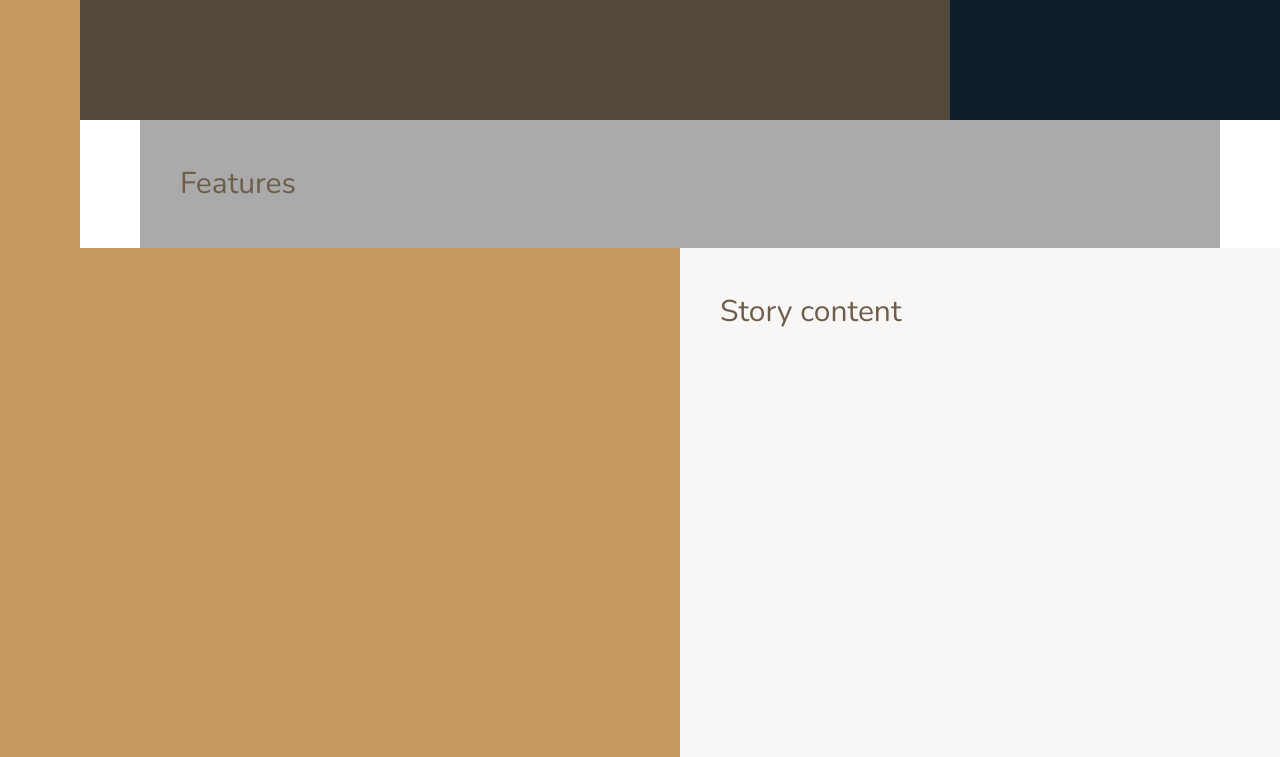
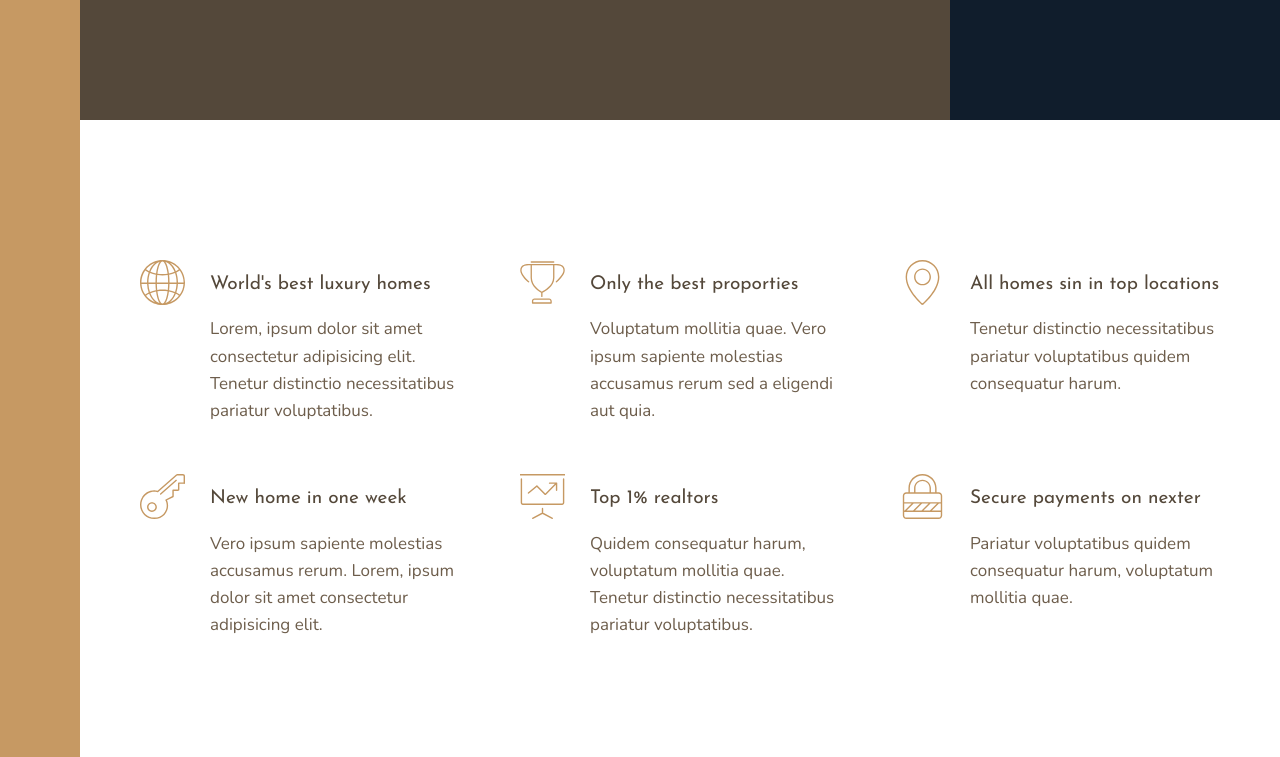
Before and after one commit to oxtnpi/nexter-grid, a website: page index.html in a window 1280 px wide. Shown: the part 520-1277 px from the top of the page. Drawn offline with nearby package versions, Linux system fonts and the light colour scheme.

Commit message:
add features section

```diff
--- a/index.html
+++ b/index.html
@@ -1,41 +1,74 @@
 <!DOCTYPE html>
 <html lang="en">
   <head>
-        <meta charset="UTF-8">
-        <meta name="viewport" content="width=device-width, initial-scale=1.0">
-        <meta http-equiv="X-UA-Compatible" content="ie=edge">
+    <meta charset="UTF-8" />
+    <meta name="viewport" content="width=device-width, initial-scale=1.0" />
+    <meta http-equiv="X-UA-Compatible" content="ie=edge" />
 
-        <link href="https://fonts.googleapis.com/css?family=Josefin+Sans:300,400,400i|Nunito:300,300i" rel="stylesheet">
-        <link rel="stylesheet" href="css/style.css">
-        <link rel="shortcut icon" type="image/png" href="img/favicon.png">
+    <link
+      href="https://fonts.googleapis.com/css?family=Josefin+Sans:300,400,400i|Nunito:300,300i"
+      rel="stylesheet"
+    />
+    <link rel="stylesheet" href="css/style.css" />
+    <link rel="shortcut icon" type="image/png" href="img/favicon.png" />
 
     <title>nexter &mdash; your home, your freedom</title>
   </head>
   <body class="container">
-        <div class="sidebar">
-            Sidebar
+    <div class="sidebar">Sidebar</div>
+    <header class="header">Header</header>
+    <div class="realtors">Top 3 realtors</div>
+    <section class="features">
+      <div class="feature">
+        <svg class="feature__icon">
+          <use xlink:href="img/sprite.svg#icon-global"></use>
+        </svg>
+        <h4 class="heading-4 heading-4--dark">World's best luxury homes</h4>
+        <p class="feature__text">
+          Lorem, ipsum dolor sit amet consectetur adipisicing elit. Tenetur
+          distinctio necessitatibus pariatur voluptatibus.
+        </p>
       </div>
-        <header class="header">
-            Header
-        </header>
-        <div class="realtors">
-            Top 3 realtors
-        </div>
-        <section class="features">
-            Features
+      <div class="feature"><svg class="feature__icon">
+        <use xlink:href="img/sprite.svg#icon-trophy"></use>
+      </svg>
+      <h4 class="heading-4 heading-4--dark">Only the best proporties</h4>
+      <p class="feature__text">
+        Voluptatum mollitia quae. Vero ipsum sapiente molestias accusamus rerum sed a eligendi aut quia.
+      </p></div>
+      <div class="feature"><svg class="feature__icon">
+        <use xlink:href="img/sprite.svg#icon-map-pin"></use>
+      </svg>
+      <h4 class="heading-4 heading-4--dark">All homes sin in top locations</h4>
+      <p class="feature__text">
+        Tenetur distinctio necessitatibus pariatur voluptatibus quidem consequatur harum.
+      </p></div>
+      <div class="feature"><svg class="feature__icon">
+        <use xlink:href="img/sprite.svg#icon-key"></use>
+      </svg>
+      <h4 class="heading-4 heading-4--dark">New home in one week</h4>
+      <p class="feature__text">
+        Vero ipsum sapiente molestias accusamus rerum. Lorem, ipsum dolor sit amet consectetur adipisicing elit.
+      </p></div>
+      <div class="feature"><svg class="feature__icon">
+        <use xlink:href="img/sprite.svg#icon-presentation"></use>
+      </svg>
+      <h4 class="heading-4 heading-4--dark">Top 1% realtors</h4>
+      <p class="feature__text">
+        Quidem consequatur harum, voluptatum mollitia quae. Tenetur distinctio necessitatibus pariatur voluptatibus.
+      </p></div>
+      <div class="feature"><svg class="feature__icon">
+        <use xlink:href="img/sprite.svg#icon-lock"></use>
+      </svg>
+      <h4 class="heading-4 heading-4--dark">Secure payments on nexter</h4>
+      <p class="feature__text">
+        Pariatur voluptatibus quidem consequatur harum, voluptatum mollitia quae.
+      </p></div>
     </section>
     <div class="story__pictures"></div>
-        <div class="story__content">
-            Story content
-        </div>
-        <section class="homes">
-            Homes
-        </section>
-        <section class="gallery">
-            Gallery
-        </section>
-        <footer class="footer">
-            Footer
-        </footer>
+    <div class="story__content">Story content</div>
+    <section class="homes">Homes</section>
+    <section class="gallery">Gallery</section>
+    <footer class="footer">Footer</footer>
   </body>
 </html>
--- a/sass/_base.scss
+++ b/sass/_base.scss
@@ -39,8 +39,5 @@ body{
     grid-template-rows: 80vh min-content 40vw repeat(3, min-content);
     grid-template-columns: [sidebar-start]8rem [sidebar-end full-start]  minmax(6rem,1fr) [center-start] repeat(8,[col-start] minmax(min-content,14rem)[col-end]) [center-end] minmax(6rem,1fr)[full-end];
 
-    & > * {
-        padding: 40px;
-        font-size: 3rem;
-    }
+
 }
--- a/sass/_features.scss
+++ b/sass/_features.scss
@@ -1,4 +1,30 @@
 .features{
-    background-color: $color-grey-light-2;
     grid-column: center-start/ center-end;
+
+    margin: 15rem 0;
+
+    display: grid;
+    //grid-template-columns: repeat(3, 1fr);
+    grid-template-columns: repeat(auto-fit, minmax( 25rem, 1fr));
+    grid-gap: 6rem;
+    align-items: start;
 }
+
+.feature{
+    display: grid;
+    grid-template-columns: min-content 1fr;
+    grid-row-gap: 1.5rem;
+    grid-column-gap:2.5rem;
+
+    &__icon{
+        fill: $color-primary;
+        width: 4.5rem;
+        height: 4.5rem;
+        grid-row: 1/span 2;
+        transform: translateY(-1rem);
+    }
+
+    &__text{
+        font-size: 1.7rem;
+    }
+}
--- a/sass/_typography.scss
+++ b/sass/_typography.scss
@@ -0,0 +1,28 @@
+%heading{
+    font-family: $font-display;
+    font-weight: 400;
+}
+.heading-1{
+    @extend %heading;
+
+}
+.heading-2{
+    @extend %heading;
+}
+.heading-3{
+    @extend %heading;
+
+}
+.heading-4{
+    @extend %heading;
+    font-size: 1.9rem;
+
+    &--light{
+        color: $color-grey-light-1;
+    }
+
+    &--dark{
+        color: $color-grey-dark-1;
+    }
+
+}
```
Also changed, not shown: css/style.css. Lines whose indentation alone changed are shown as unchanged.
